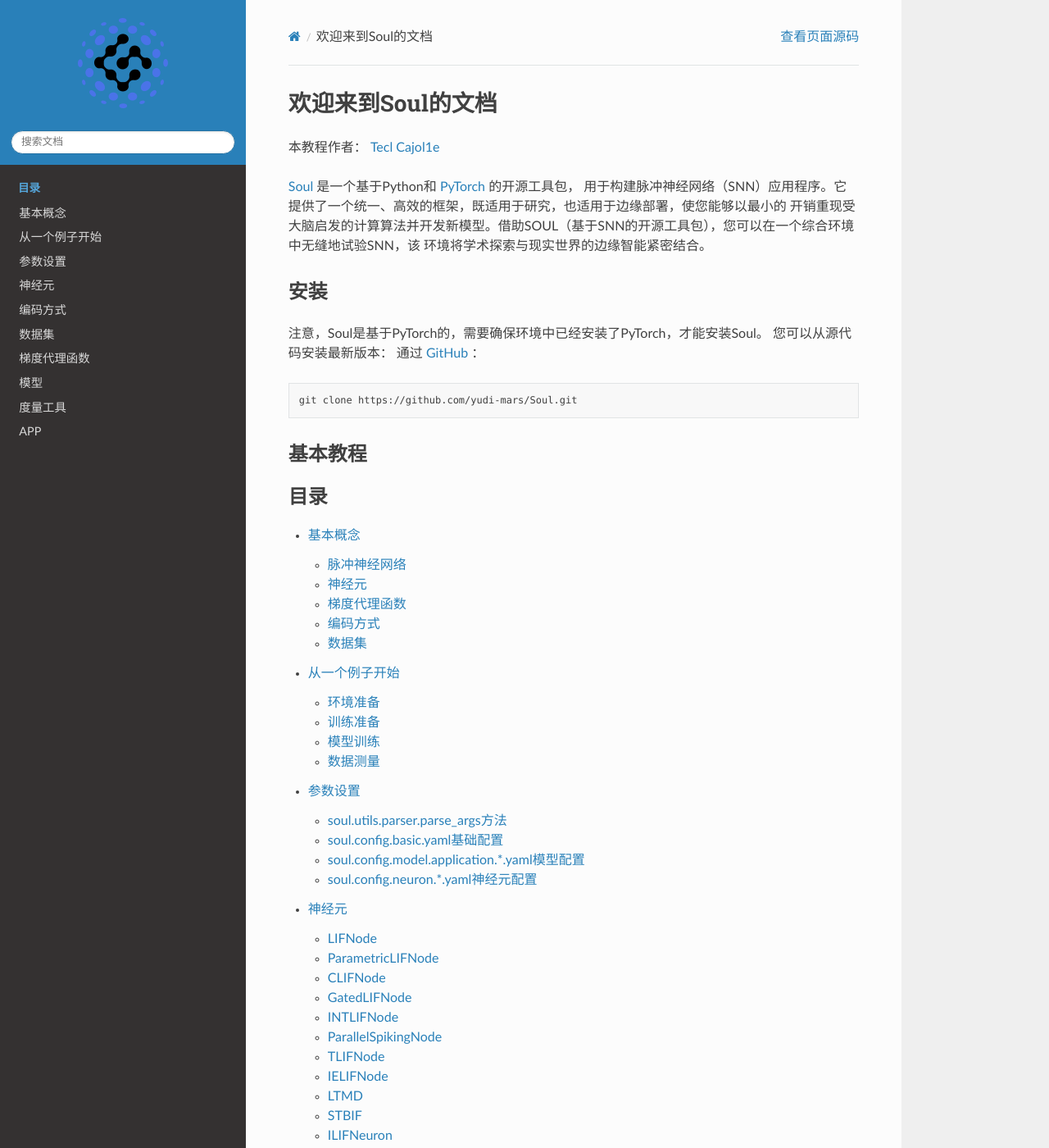
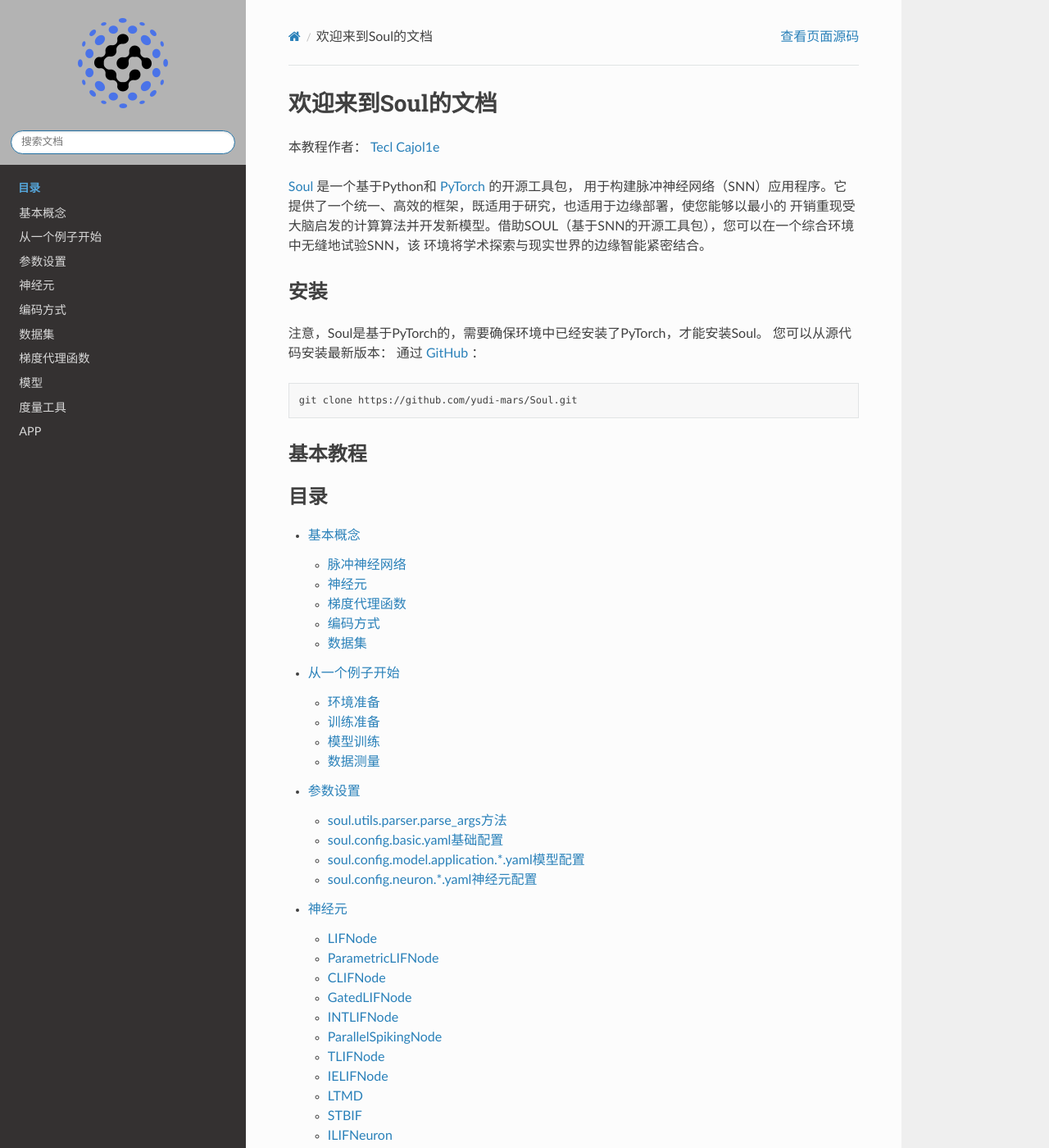
Before and after one commit to Cajol1e/Soul-docs, a Sphinx documentation site: the page built from source/index.rst, in a window 1280 px wide and 1400 px high. Shown: the whole window at 82% size. Built offline with Sphinx 7.4.7 and the Read the Docs theme 3.1.0, drawn with Linux system fonts in a browser that asks for light colours.

Commit message:
add custom css

```diff
--- /dev/null
+++ b/source/_static/custom.css
@@ -0,0 +1,7 @@
+.wy-side-nav-search {
+    /* 使用 !important 覆盖默认主题样式 */
+    background-color: #b3b3b3 !important;
+
+    /* 如果你想用渐变色 */
+    /* background: linear-gradient(to bottom, #333, #000) !important; */
+}
--- a/source/conf.py
+++ b/source/conf.py
@@ -45,3 +45,7 @@
 html_js_files = [
     'my_custom.js',
 ]
+
+html_css_files = [
+    'custom.css',
+]
```
